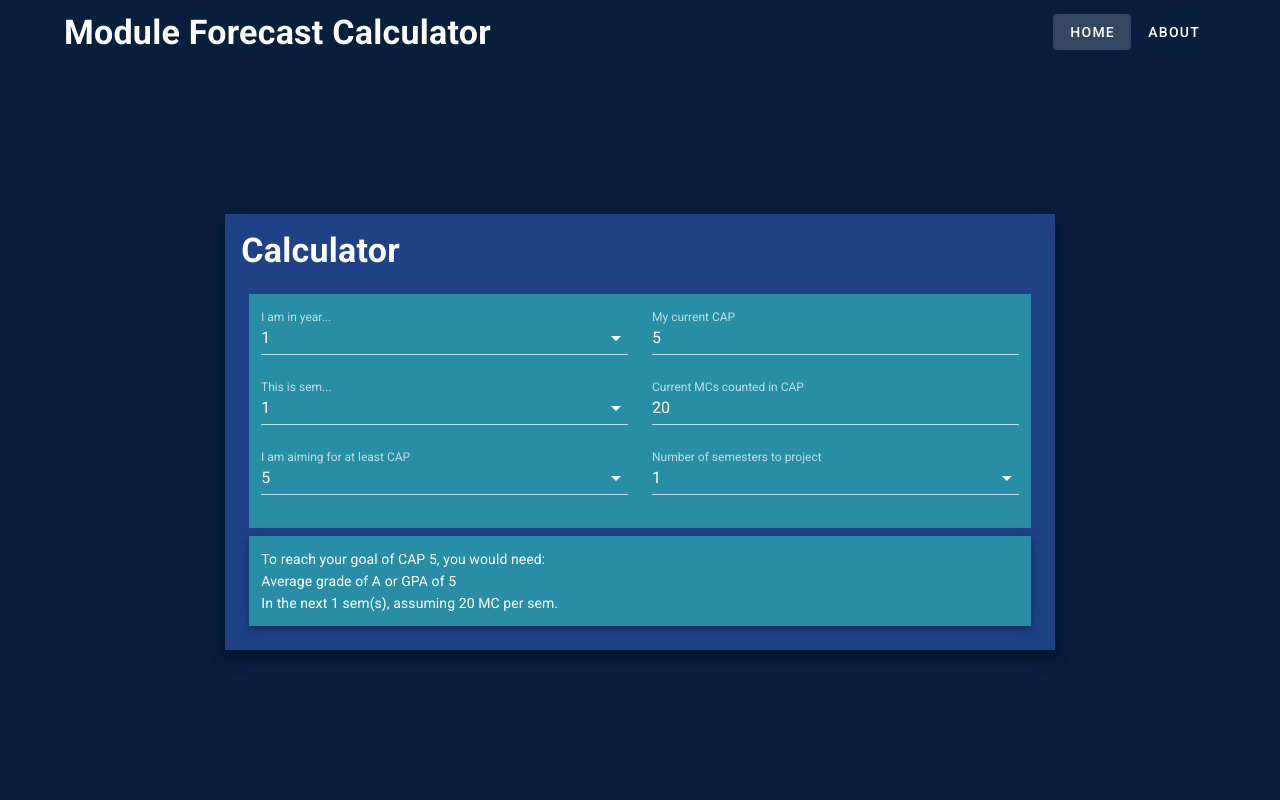
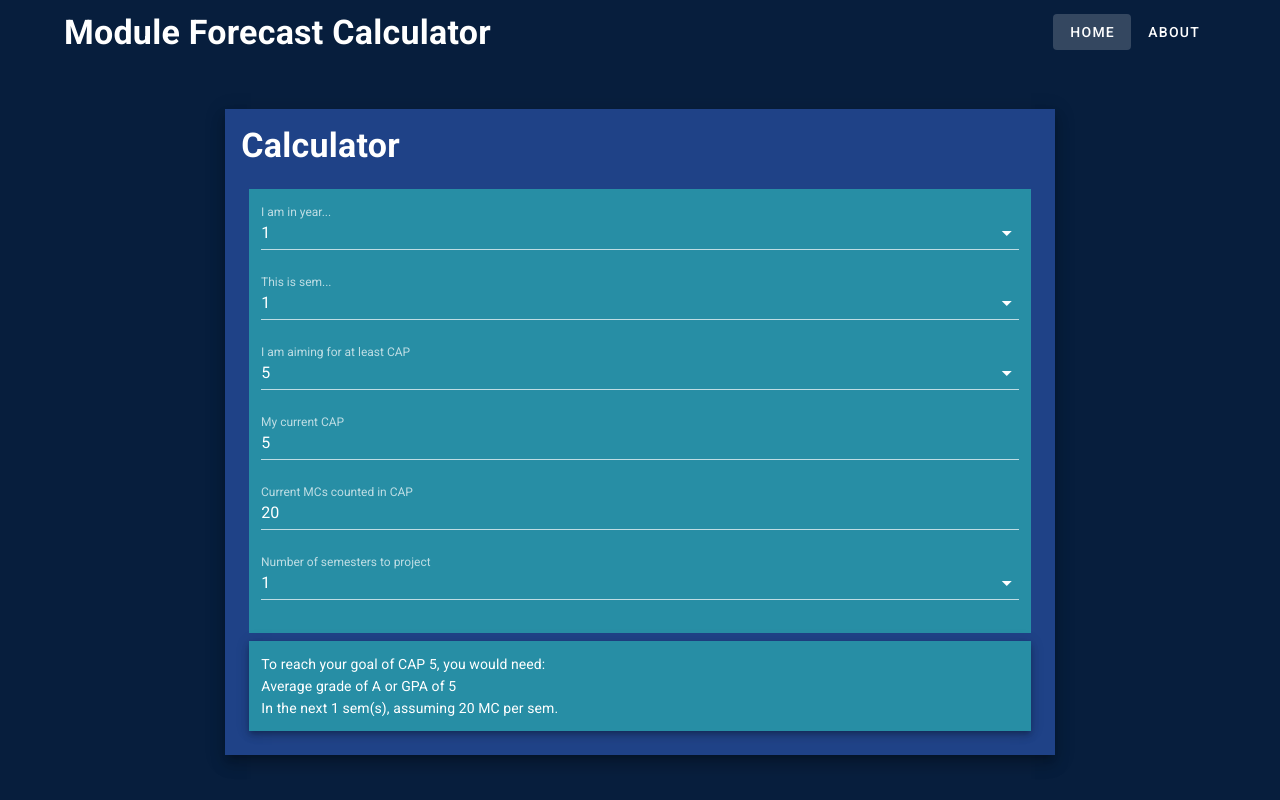
Before and after one commit to nhzaci/CAPForecast, a Vue app: page / in a window 1280 px wide. Built offline with nearby package versions, Linux system fonts and the light colour scheme.

Commit message:
Small fix

```diff
--- a/src/views/Home.vue
+++ b/src/views/Home.vue
@@ -16,8 +16,6 @@
           </v-card-title>
           <v-card-text>
             <v-form class="accent pa-3 ma-2" elevation="5">
-              <v-row>
-              <v-col cols="12" md="6">
               <v-select
                 v-model="year"
                 :items="years"
@@ -33,9 +31,6 @@
                 :items="caps"
                 label="I am aiming for at least CAP"
               ></v-select>
-
-              </v-col>
-              <v-col cols="12" md="6">
               <v-text-field
                 label="My current CAP"
                 v-model="capCurr"
@@ -49,9 +44,6 @@
                 v-model="projectLength"
                 label="Number of semesters to project"
               ></v-select>
-              </v-col>
-
-              </v-row>
             </v-form>
             <v-sheet
               elevation="5"
```
Lines whose indentation alone changed are shown as unchanged.
